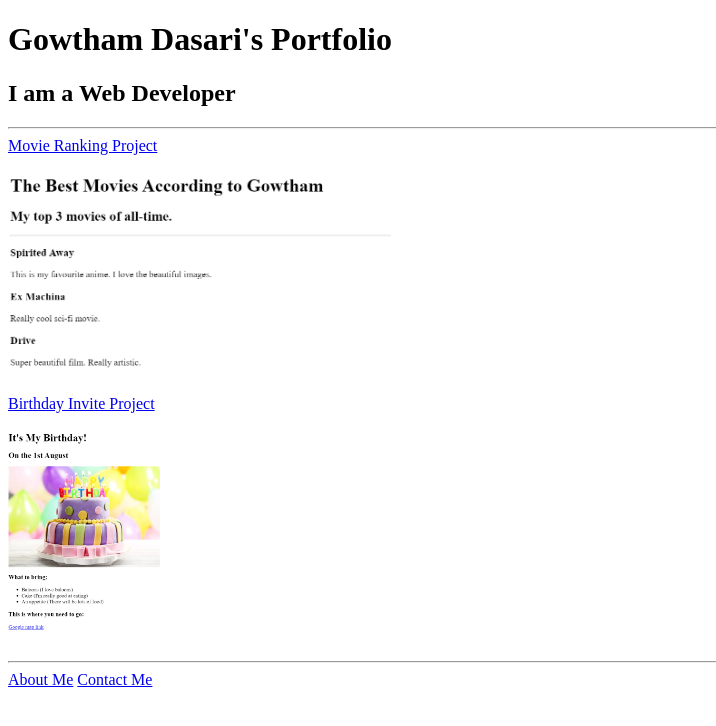
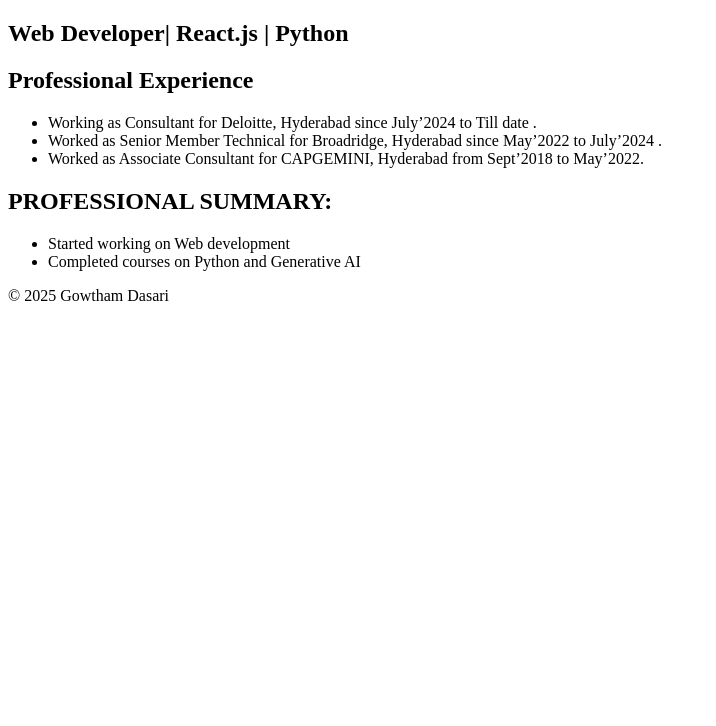
Before and after one commit to gowtham-dasari/html-portfolio, a plain HTML site: page index.html in a window 1280 px wide. Shown: the whole page, without its empty margins (0-716 px from the left). Drawn offline with Linux system fonts and the light colour scheme.

Commit message:
Add files via upload

```diff
--- a/index.html
+++ b/index.html
@@ -1,40 +1,27 @@
-<!-- TODO 1: Create the HTML Boilerplate -->
 <!DOCTYPE html>
 <html lang="en">
 <head>
     <meta charset="UTF-8">
     <meta name="viewport" content="width=device-width, initial-scale=1.0">
-    <title>Gowtham Dasari's Portfolio</title>
+    <title>My Resume</title>
 </head>
 <body>
 
+    <h2>Web Developer| React.js | Python </h2>
+    <h2>Professional Experience</h2>
+    <ul>
+        <li>Working as Consultant for Deloitte, Hyderabad since July’2024 to Till date . </li>
+        <li>Worked as Senior Member Technical for Broadridge, Hyderabad since May’2022 to July’2024 .  </li>
+        <li>Worked as Associate Consultant for CAPGEMINI, Hyderabad from Sept’2018 to May’2022.</li>
+    </ul>
+    <h2>PROFESSIONAL SUMMARY:</h2>
+    <ul>
+        <li>Started working on Web development</li>
+        <li>Completed courses on Python and Generative AI</li>
+
+    </ul>
+    <footer>
+        <p>© 2025 Gowtham Dasari</p>
+      </footer>
 </body>
 </html>
-
-<!-- TODO 2: Add Your previous projects' HTML into the public folder -->
-
-<!-- TODO 3: Take screenshots of your project previews and add the images to the images folder -->
-
-<!-- TODO 4: Add titles/subtitles etc. -->
-<h1>Gowtham Dasari's Portfolio</h1>
-
-<h2>I am a Web Developer</h2>
-
-<hr />
-<!-- TODO 5: Add a link to the project pages -->
-<a href="./public/movie-ranking.html">Movie Ranking Project</a> <br /><br />
-<!-- TODO 6: Add images to show the project previews
-HINT for TODO 6: You can use the height attribute set to 200 to make the image smaller:
-https://developer.mozilla.org/en-US/docs/Web/HTML/Element/img#attr-height -->
-
-
-
-<img src="./assets/images/movie-ranking.png" alt="Movie Ranking Project" height="200"><br /><br />
-
-<a href="./public/birthday-invite.html">Birthday Invite Project</a><br /><br />
-<img src="./assets/images/birthday-invite.png" alt="Birthday Invite Project" height="200"><br /><br />
-
-<!-- TODO 7: Add the Contact Me and About Me page links -->
-<hr />
-<a href="./public/about.html">About Me</a>
-<a href="./public/contact.html">Contact Me</a>
```
Lines whose indentation alone changed are shown as unchanged.
